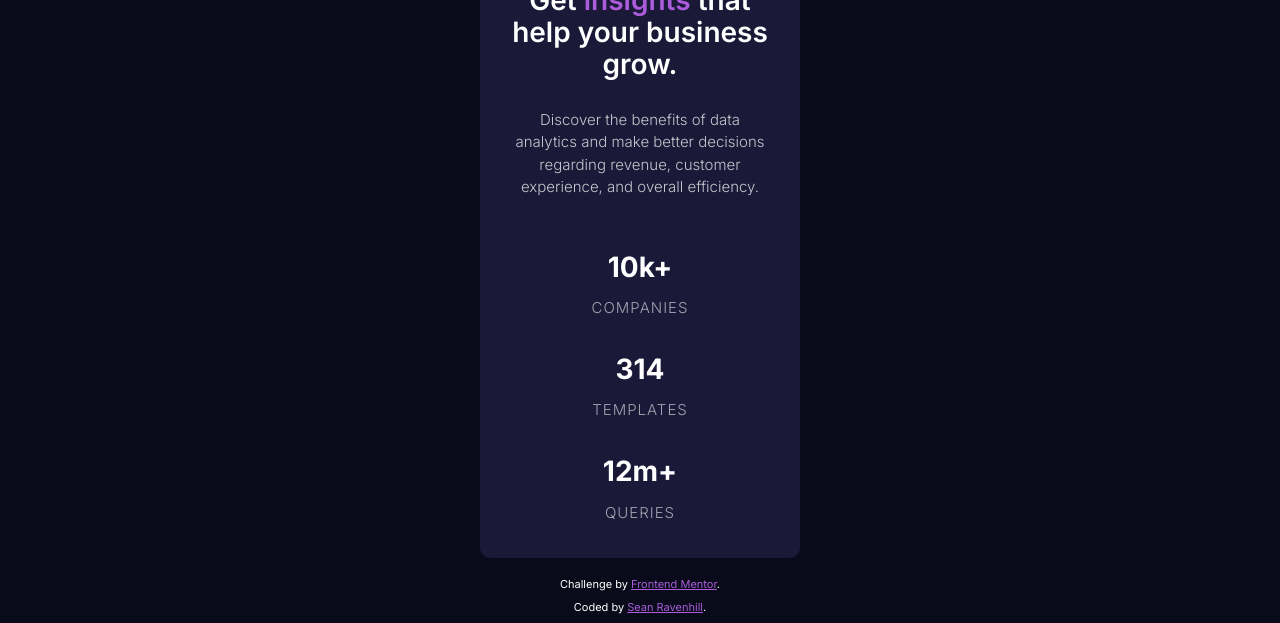
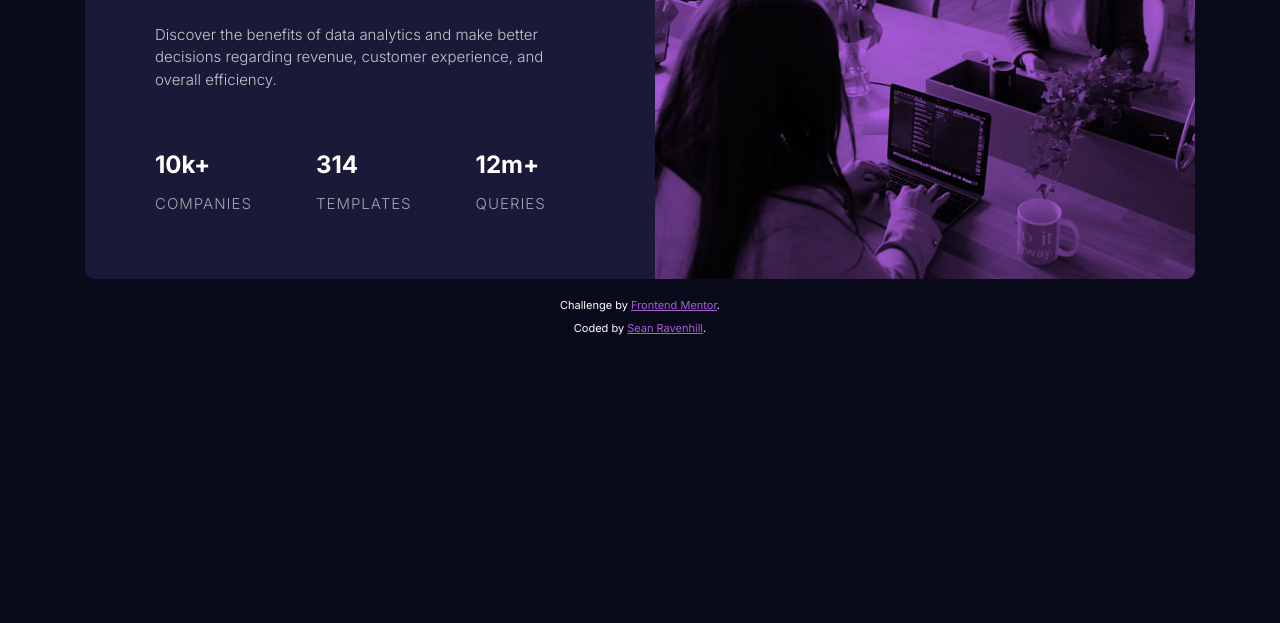
Before and after one commit to SeanRavenhill/stats-preview-card-component, a plain HTML site: page index.html in a window 1280 px wide. Shown: the part 321-944 px from the top of the page. After the commit the page ends 800 px from the top, so only its background shows below. Drawn offline with nearby package versions, Linux system fonts and the light colour scheme.

Commit message:
edits to html and css
nested card-stats and card-info into a new div block card-content, made it easier to place content when switching to CSS Grid

```diff
--- a/index.html
+++ b/index.html
@@ -20,6 +20,8 @@
 						role="img"
 						aria-label="group of woman working at their desks in open plan office" >
 					</div>
+
+					<div class="card-content">
 
 						<div class="card-info">
 							<h2 class="card-info__title">
@@ -50,6 +52,8 @@
 
 					</div>
 
+				</div>
+
 				<div class="attribution">
 					<p class="attribution__text">
 						Challenge by
--- a/styles/styles.css
+++ b/styles/styles.css
@@ -1,11 +1,11 @@
 /* Google Fonts Import*/
-@import url('https://fonts.googleapis.com/css2?family=Inter:wght@300;400;500;600;700&family=Lexend+Deca&display=swap');
+@import url("https://fonts.googleapis.com/css2?family=Inter:wght@300;400;500;600;700&family=Lexend+Deca&display=swap");
 
 /* Style Guide & Custom Properties */
 :root {
 	font-size: 10px;
-    --ff-primary: 'Inter', sans-serif;
-    --ff-secondary: 'Lexend Deca', sans-serif;
+	--ff-primary: "Inter", sans-serif;
+	--ff-secondary: "Lexend Deca", sans-serif;
 	--fw-light: 300;
 	--fw-reg: 400;
 	--fw-med: 500;
@@ -36,7 +36,8 @@ body {
 	box-sizing: border-box;
 }
 
-html, body {
+html,
+body {
 	background-color: var(--clr-primary-main-background);
 	font-family: var(--ff-primary);
 	font-size: var(--fs-body);
@@ -66,7 +67,7 @@ a {
 
 .card {
 	background-color: var(--clr-primary-card-background);
-    max-width: 320px;
+	max-width: 325px;
 	border-radius: 10px;
 	margin: 2rem 2.4rem 2rem;
 	text-align: center;
@@ -75,6 +76,7 @@ a {
 .card-image {
 	background-image: url(../images/image-header-mobile.jpg);
 	background-size: cover;
+	background-position: center;
 	background-repeat: no-repeat;
 	overflow: hidden;
 	position: relative;
@@ -82,6 +84,14 @@ a {
 	height: 240px;
 	border-radius: 10px 10px 0 0;
 	margin-bottom: 4.5rem;
+}
+
+.card-image > * {
+	display: grid;
+	place-items: center;
+	position: relative;
+	height: 100%;
+	z-index: 10;
 }
 
 .card-image::after {
@@ -93,6 +103,7 @@ a {
 	height: 100%;
 	background-color: var(--clr-primary-accent);
 	mix-blend-mode: multiply;
+	z-index: 0;
 }
 
 .card-info,
@@ -136,7 +147,7 @@ a {
 
 .card-stat__descr {
 	text-transform: uppercase;
-    letter-spacing: .1rem;
+	letter-spacing: 0.1rem;
 	color: var(--clr-neutral-main-stat-headings);
 }
 
@@ -156,56 +167,57 @@ a {
 
 /* Media Queries */
 
-@media screen and (max-width: 375px){
+@media screen and (min-width: 800px) {
 	.card {
-        min-width: 375px;
-    }
+		display: grid;
+		grid-template-columns: minmax(auto, 570px) minmax(auto, 540px);
+		grid-template-rows: minmax(auto, 446px);
+		grid-template-areas: "content image";
+		max-width: 1110px;
 	}
 
-/* @media screen and (min-width: 600px) {
-    .card {
-        display: grid;
-        grid-template-columns: 1fr 1fr 1fr 1fr 1fr;
-        grid-template-rows: auto;
-        grid-template-areas:
-            "content content content image image"
-            "content content content image image";
-        max-width: 1110px;
-        text-align: left;
-    }
-    .card__image {
+	.card-image {
 		grid-area: image;
-        max-width: 540px;
+		background-image: url(../images/image-header-desktop.jpg);
+		max-width: 100%;
 		height: 100%;
-        background-color: var(--clr-primary-accent);
-        background-image: url(../images/image-header-desktop.jpg);
-        background-size: cover;
-        background-position: center;
-        background-blend-mode: multiply;
 		border-radius: 0 10px 10px 0;
+		margin: 0;
 	}
 
 	.card-content {
 		grid-area: content;
 		display: flex;
 		flex-direction: column;
-        justify-content: center;
-        margin: 8rem 15rem 8rem 8rem;
-        padding: 0;
+		margin: auto 7rem;
+		text-align: left;
 	}
 
-    .card-info {
+	.card-info,
+	.card-stats {
 		margin: 0;
+	}
+
+	.card-info__title {
+		font-size: 3.6rem;
+		margin-bottom: 4rem;
+	}
+
+	.card-info__descr {
+		margin-bottom: 6rem;
 	}
 
 	.card-stats {
 		display: flex;
 		flex-direction: row;
-        justify-content: space-between;
-        margin: 0;
+		gap: 6.4rem;
 	}
 
 	.card-stat {
-        margin-bottom: 0rem;
+		margin-bottom: 0;
 	}
-} */
+
+	.card-stat__quant {
+		font-size: 2.4rem;
+	}
+}
```
Lines whose indentation alone changed are shown as unchanged.
